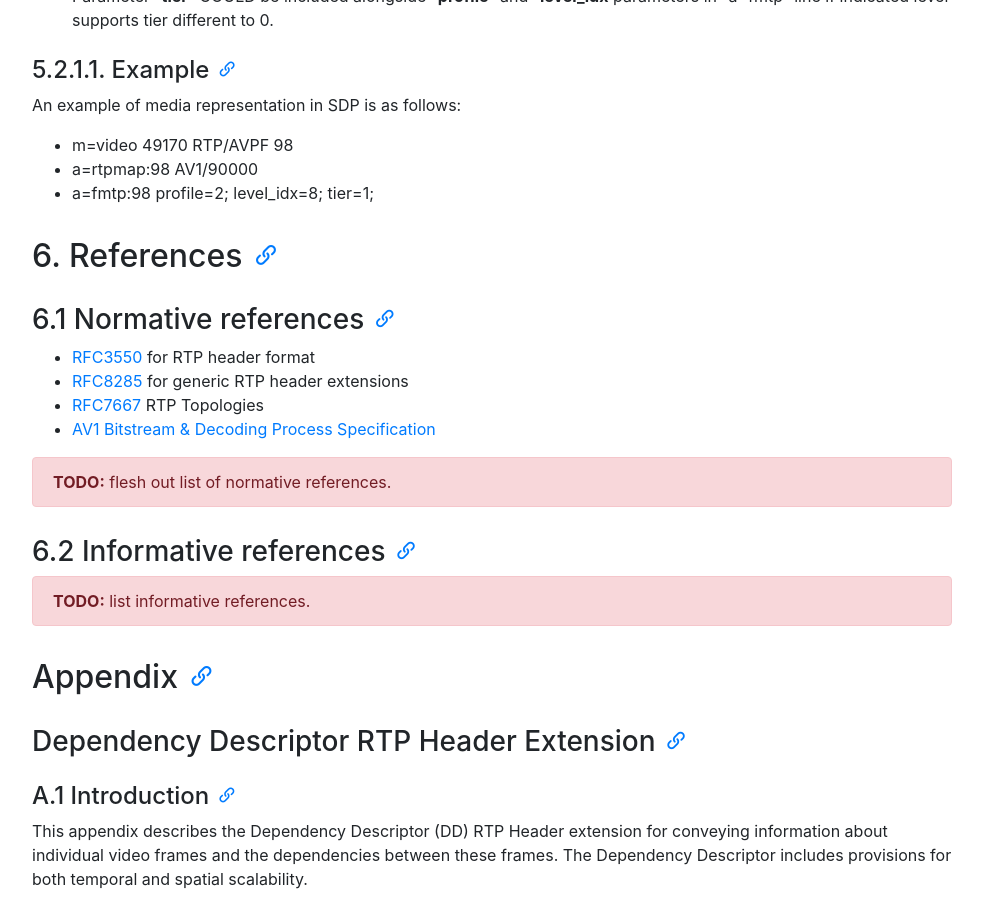
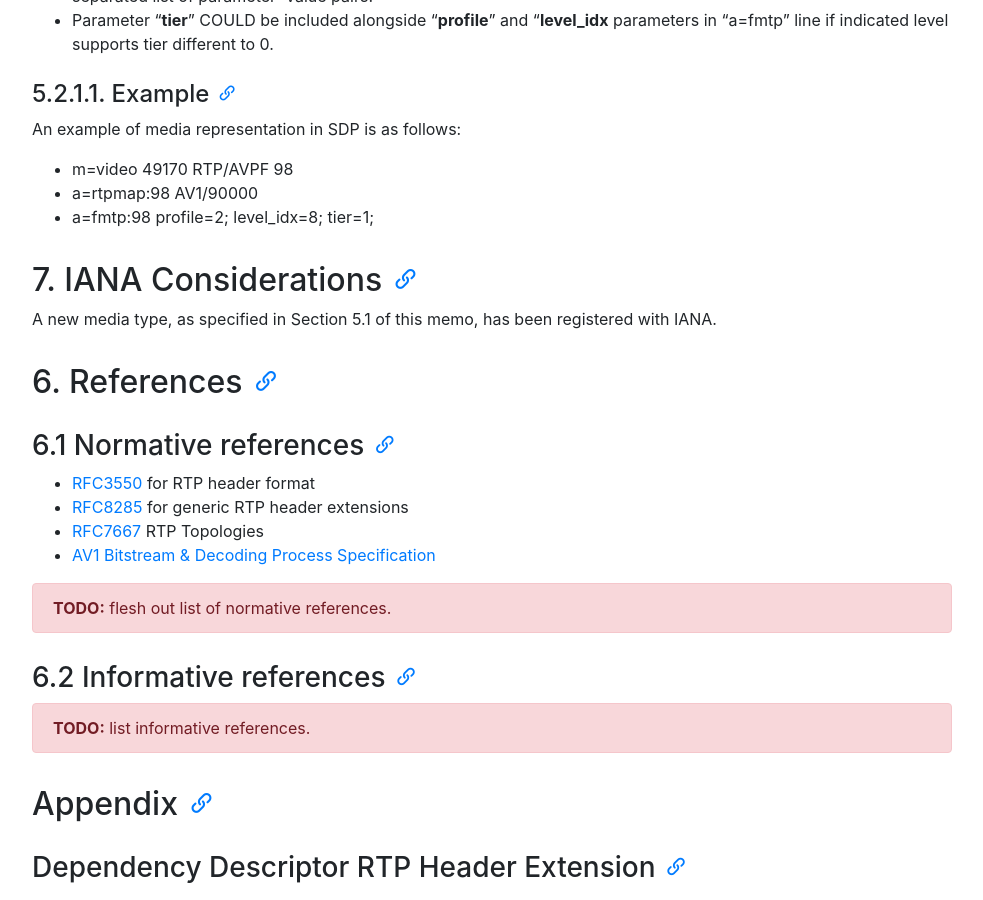
Before and after one commit to AOMediaCodec/av1-rtp-spec, a Jekyll site: the page built from index.md, in a window 1280 px wide and 900 px high, scrolled down 7600 px. Shown: the whole window, without its empty margins (53-1036 px from the left). Built offline with Jekyll 4.4.1, drawn with Linux system fonts in a browser that asks for light colours; nearby versions of some CDN libraries; some of the changed text lies outside the part shown.

Commit message:
IANA Considerations
Fix for Issue https://github.com/AOMediaCodec/av1-rtp-spec/issues/37

```diff
--- a/av1-rtp-spec.md
+++ b/av1-rtp-spec.md
@@ -354,6 +354,11 @@ An example of media representation in SDP is as follows:
 * m=video 49170 RTP/AVPF 98
 * a=rtpmap:98 AV1/90000
 * a=fmtp:98 profile=2; level_idx=8; tier=1;
+
+## 7. IANA Considerations
+
+   A new media type, as specified in Section 5.1 of this memo, has been
+   registered with IANA.
 
 ## 6. References
 
```
